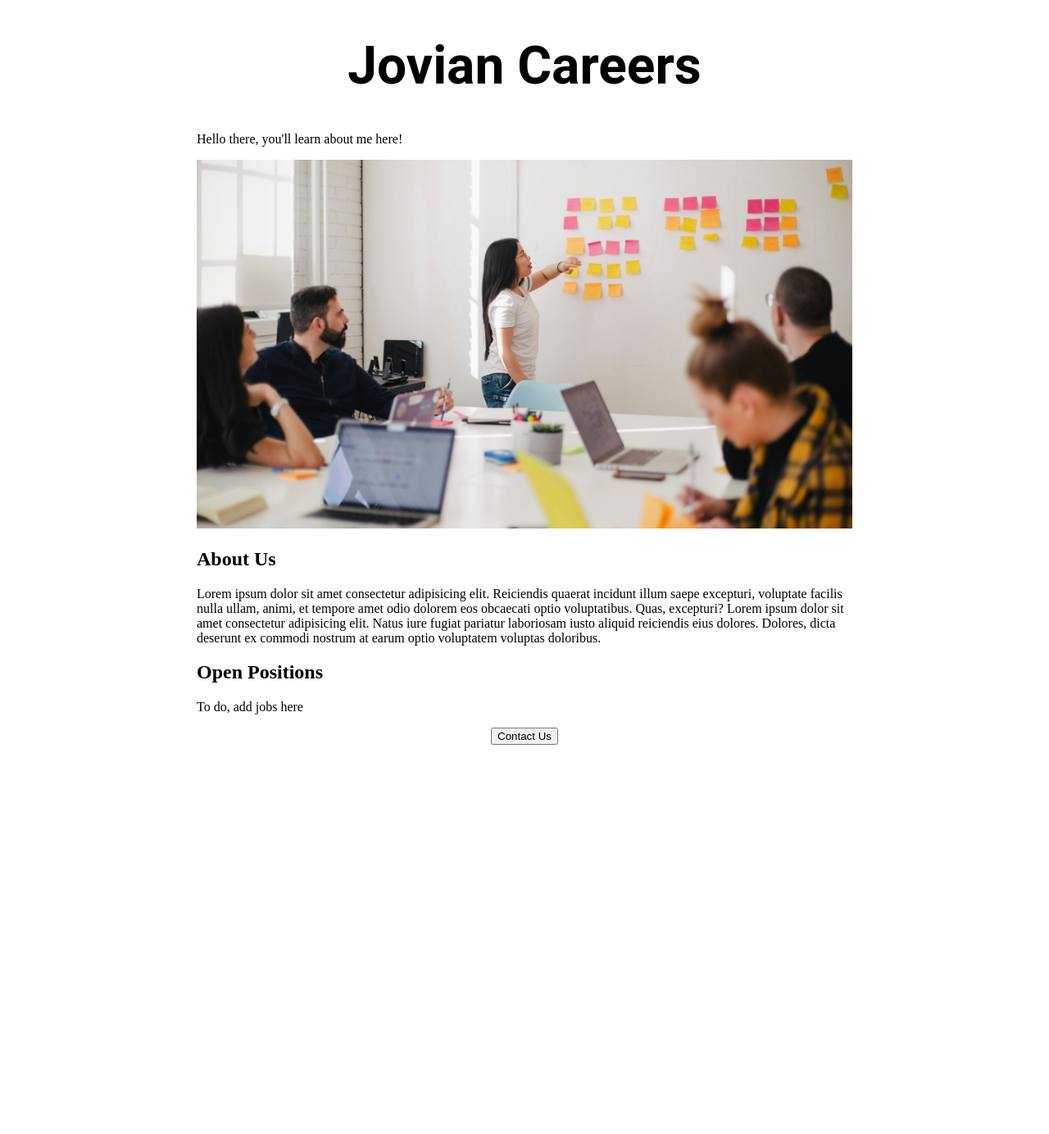
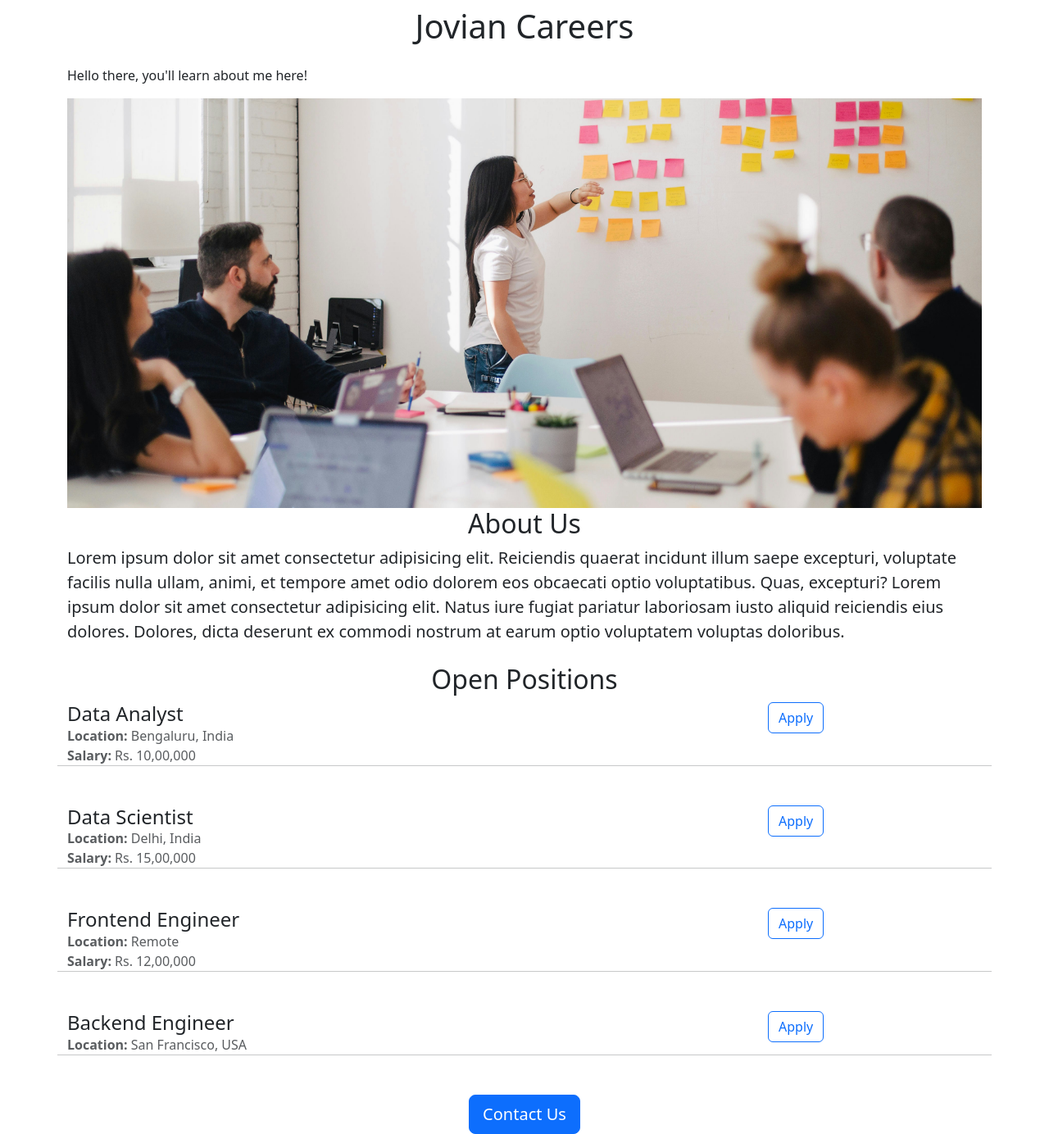
Before and after one commit to hardiksainidelhi/flask_website, a Flask app: page / in a window 1280 px wide. Shown: the whole page at 82% size. Before the commit the page ends 909 px from the top, so only its background shows below. Run offline with Flask 3, Linux system fonts and the light colour scheme.

Commit message:
added dynamic data

```diff
--- a/app.py
+++ b/app.py
@@ -1,15 +1,46 @@
-from flask import Flask, render_template
+from flask import Flask, render_template, jsonify
 
 app = Flask(__name__)
 
+JOBS = [
+  {
+    'id': 1,
+    'title': 'Data Analyst',
+    'location': 'Bengaluru, India',
+    'salary': 'Rs. 10,00,000'
+  },
+  {
+    'id': 2,
+    'title': 'Data Scientist',
+    'location': 'Delhi, India',
+    'salary': 'Rs. 15,00,000'
+  },
+  {
+    'id': 3,
+    'title': 'Frontend Engineer',
+    'location': 'Remote',
+    'salary': 'Rs. 12,00,000'
+  },
+  {
+    'id': 4,
+    'title': 'Backend Engineer',
+    'location': 'San Francisco, USA',
+  }
+]
 
 @app.route("/")
 def hello_world():
-  return render_template('index.html')
+  return render_template('index.html',
+                         jobs=JOBS,
+                        company_name='Jovian')
 
 @app.route("/about")
 def about():
-  return "<p>This is not not the about page.</p>"
+  return render_template("jobitem.html",job = JOBS[0])
+
+@app.route("/jobs")
+def list_jobs():
+  return jsonify(JOBS   )
 
 if __name__ == "__main__":
   app.run(host='0.0.0.0', debug=True)
--- a/templates/index.html
+++ b/templates/index.html
@@ -5,34 +5,36 @@
   <meta http-equiv="X-UA-Compatible" content="IE=edge">
   <meta name="viewport" content="width=device-width, initial-scale=1.0">
   <link rel='icon' type="image/x-icon">
+  <meta charset="utf-8">
+  <meta name="viewport" content="width=device-width, initial-scale=1">
+   <link href="https://cdn.jsdelivr.net/npm/bootstrap@5.3.3/dist/css/bootstrap.min.css" rel="stylesheet" integrity="sha384-QWTKZyjpPEjISv5WaRU9OFeRpok6YctnYmDr5pNlyT2bRjXh0JMhjY6hW+ALEwIH" crossorigin="anonymous">
 
   <title>Hello there</title>
   <style>
-    h1{
-      font-size: 4rem;
-      font-family: Roboto;
-      text-align: center;
-    }
     #banner{
+      max-height:500px;
       object-fit:cover;
-    }
-    #container{
-      max-width: 800px;
-      margin:auto;
+      width:100%
     }
   </style>
 </head>
 <body>
-  <div id="container">
-    <h1>Jovian Careers</h1>
+  <div class="container" >
+    <h1 class="text-center mt-2 mb-4"> {{company_name}} Careers</h1>
       <p>Hello there, you'll learn about me here!</p>
-      <img id = "banner" src="https://1dc7768a-d409-47a0-8bc3-876584d20289-00-31o39ks6hnu7w.pike.replit.dev:5000/static/main_banner.jpg" width=100% height="450px"><br>
-    <h2>About Us</h2>
-    <p>Lorem ipsum dolor sit amet consectetur adipisicing elit. Reiciendis quaerat incidunt illum saepe excepturi, voluptate facilis nulla ullam, animi, et tempore amet odio dolorem eos obcaecati optio voluptatibus. Quas, excepturi?   Lorem ipsum dolor sit amet consectetur adipisicing elit. Natus iure fugiat pariatur laboriosam iusto aliquid reiciendis eius dolores. Dolores, dicta deserunt ex commodi nostrum at earum optio voluptatem voluptas doloribus.</p>
-  <h2>Open Positions</h2>
-      <p>To do, add jobs here</p>
-      <div style="text-align:center;"">
-        <button>Contact Us</button>
+      <img id = "banner" src="https://1dc7768a-d409-47a0-8bc3-876584d20289-00-31o39ks6hnu7w.pike.replit.dev:5000/static/main_banner.jpg" class="img-fluid" id="banner"><br>
+    <h2 class="text-center">About Us</h2>
+    <p class="lead mt-2 mb-4">Lorem ipsum dolor sit amet consectetur adipisicing elit. Reiciendis quaerat incidunt illum saepe excepturi, voluptate facilis nulla ullam, animi, et tempore amet odio dolorem eos obcaecati optio voluptatibus. Quas, excepturi?   Lorem ipsum dolor sit amet consectetur adipisicing elit. Natus iure fugiat pariatur laboriosam iusto aliquid reiciendis eius dolores. Dolores, dicta deserunt ex commodi nostrum at earum optio voluptatem voluptas doloribus.</p>
+  <h2 class="text-center">Open Positions</h2>
+
+
+  <div>
+    {%  for job in jobs %}
+      {% include 'jobitem.html' %}
+    {% endfor %}
+  </div>
+      <div class="text-center">
+        <button class="btn btn-primary btn-lg"">Contact Us</button>
       </div>
 
   </div>
--- /dev/null
+++ b/templates/jobitem.html
@@ -0,0 +1,13 @@
+<div class="mb-3 row">
+  <div class="col-9">
+    <h4 class="mb-0">{{job['title']}}</h4>
+    <div class='text-body-secondary'><b>Location:</b> {{job['location']}}      </div>
+    {% if 'salary' in job %}
+      <div class='text-body-secondary'><b>Salary:</b> {{job['salary']}}          </div>
+    {% endif %}
+  </div>
+  <div class="col-3">
+    <button type="button" class="btn btn-outline-primary">Apply</button>
+  </div>
+  <hr class="pt-3">
+</div>
```
